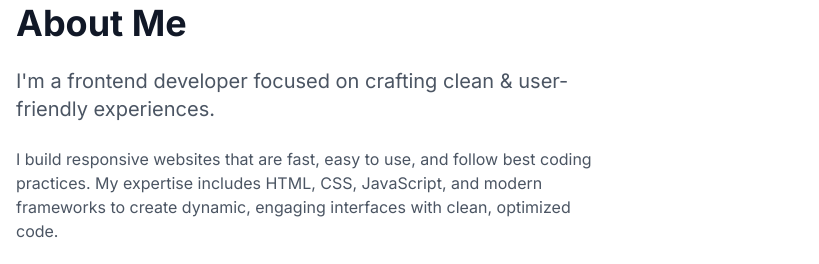
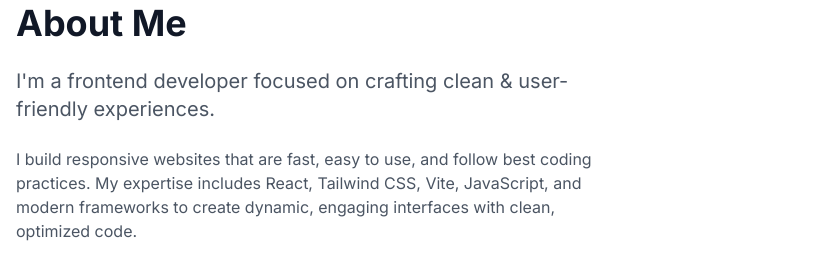
Before and after one commit to HermeSoftware/Portfoilo, a website: page public/index.html in a window 1280 px wide. Shown: the part 1537-1801 px from the top of the page, 0-819 px from the left. Drawn offline with Linux system fonts and the light colour scheme; files whose address does not match are found by name.

Commit message:
Update index.html

```diff
--- a/public/index.html
+++ b/public/index.html
@@ -213,7 +213,7 @@
                     </p>
                     <p class="text-gray-600 dark:text-gray-400 mb-6">
                         I build responsive websites that are fast, easy to use, and follow best coding practices. My
-                        expertise includes HTML, CSS, JavaScript, and modern frameworks to create dynamic, engaging
+                        expertise includes React, Tailwind CSS, Vite, JavaScript, and modern frameworks to create dynamic, engaging
                         interfaces with clean, optimized code.
                     </p>
                     <p class="text-gray-600 dark:text-gray-400 mb-8">
```
